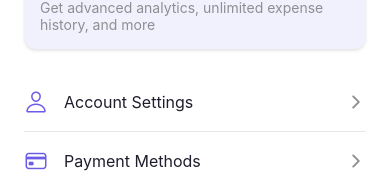
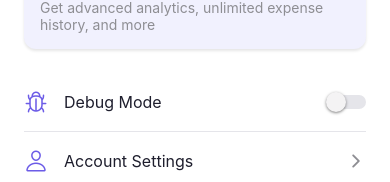
Before and after one commit to ohchillman/FinaneAiApp, a React Native app: screen /Profile in a window 390 px wide. Shown: the part 344-526 px from the top of the page. Built offline with nearby package versions, Linux system fonts and the light colour scheme.

Commit message:
Fix chart alignment and add debug toggle functionality

```diff
--- a/src/components/ExpenseChart.js
+++ b/src/components/ExpenseChart.js
@@ -1,8 +1,9 @@
 import React from 'react';
-import { View, Text, StyleSheet } from 'react-native';
+import { View, Text, StyleSheet, Platform } from 'react-native';
 import { LineChart } from 'react-native-chart-kit';
 import { Dimensions } from 'react-native';
 import theme from '../theme';
+import { useUser } from '../context/UserContext';
 
 // Calculate screen width dynamically for better responsiveness
 const getScreenWidth = () => {
@@ -22,6 +23,8 @@ const ExpenseChart = ({
   height = 220, // Increased height for better visualization
   style = {},
 }) => {
+  const { isDebugMode } = useUser();
+
   const chartConfig = {
     backgroundGradientFrom: theme.colors.background,
     backgroundGradientTo: theme.colors.background,
@@ -50,6 +53,13 @@ const ExpenseChart = ({
 
   return (
     <View style={[styles.container, style]}>
+      {isDebugMode && (
+        <View style={styles.debugInfo}>
+          <Text style={styles.debugText}>Chart Width: {screenWidth}px</Text>
+          <Text style={styles.debugText}>Data Points: {data.datasets[0].data.length}</Text>
+          <Text style={styles.debugText}>Labels: {data.labels.join(', ')}</Text>
+        </View>
+      )}
       <LineChart
         data={data}
         width={screenWidth}
@@ -72,7 +82,7 @@ const ExpenseChart = ({
 const styles = StyleSheet.create({
   container: {
     width: '100%', // Ensure container takes full width
-    alignItems: 'flex-start', // Align to start instead of center
+    alignItems: 'center', // Center the chart horizontally
     marginVertical: theme.spacing.md,
     paddingBottom: theme.spacing.md, // Add padding at bottom for time filter
   },
@@ -80,9 +90,22 @@ const styles = StyleSheet.create({
     borderRadius: theme.borderRadius.md,
     paddingRight: 0, // Remove default padding
     paddingLeft: 0,
-    marginLeft: 0, // Reset margin for proper alignment
+    marginLeft: 0,
     marginRight: 0,
   },
+  debugInfo: {
+    backgroundColor: 'rgba(0, 0, 0, 0.05)',
+    padding: 8,
+    borderRadius: 4,
+    marginBottom: 8,
+    width: '100%',
+  },
+  debugText: {
+    fontSize: 10,
+    color: theme.colors.primary,
+    fontFamily: Platform.OS === 'ios' ? 'Menlo' : 'monospace',
+    fontWeight: '500',
+  }
 });
 
 export default ExpenseChart;
--- a/src/context/UserContext.js
+++ b/src/context/UserContext.js
@@ -50,6 +50,7 @@ export const UserProvider = ({ children }) => {
     isLoading,
     updateUserProfile,
     refreshUserProfile: loadUserProfile,
+    isDebugMode: user.debugMode || false,
   };
 
   return (
--- a/src/screens/HomeScreen.js
+++ b/src/screens/HomeScreen.js
@@ -254,7 +254,7 @@ const styles = StyleSheet.create({
   },
   chartContainer: {
     marginVertical: theme.spacing.md,
-    alignItems: 'flex-start', // Align to start for proper chart positioning
+    alignItems: 'center', // Center align for proper chart positioning
     width: '100%', // Ensure container takes full width
   },
   // Use timeFilter naming convention from remote
--- a/src/screens/ProfileScreen.js
+++ b/src/screens/ProfileScreen.js
@@ -1,5 +1,5 @@
 import React, { useState } from 'react';
-import { View, Text, StyleSheet, SafeAreaView, Image, TouchableOpacity, ScrollView, Alert, ActivityIndicator } from 'react-native';
+import { View, Text, StyleSheet, SafeAreaView, Image, TouchableOpacity, ScrollView, Alert, ActivityIndicator, Switch } from 'react-native';
 import { Ionicons } from '@expo/vector-icons';
 import theme from '../theme';
 import Card from '../components/Card';
@@ -10,6 +10,12 @@ import { clearAllData } from '../services/storageService';
 const ProfileScreen = () => {
   const { user, isLoading, updateUserProfile } = useUser();
   const [isSigningOut, setIsSigningOut] = useState(false);
+  const [isDebugMode, setIsDebugMode] = useState(user.debugMode || false);
+
+  const toggleDebugMode = async (value) => {
+    setIsDebugMode(value);
+    await updateUserProfile({ debugMode: value });
+  };
 
   const menuItems = [
     { id: '1', title: 'Account Settings', icon: 'person-outline' },
@@ -99,6 +105,21 @@ const ProfileScreen = () => {
         )}
 
         <View style={styles.menuContainer}>
+          {/* Debug Mode Toggle */}
+          <View style={styles.menuItem}>
+            <View style={styles.menuItemLeft}>
+              <Ionicons name="bug-outline" size={24} color={theme.colors.primary} />
+              <Text style={styles.menuItemText}>Debug Mode</Text>
+            </View>
+            <Switch
+              trackColor={{ false: theme.colors.border, true: theme.colors.primaryLight }}
+              thumbColor={isDebugMode ? theme.colors.primary : '#f4f3f4'}
+              ios_backgroundColor={theme.colors.border}
+              onValueChange={toggleDebugMode}
+              value={isDebugMode}
+            />
+          </View>
+
           {menuItems.map((item) => (
             <TouchableOpacity
               key={item.id}
--- a/src/utils/constants.js
+++ b/src/utils/constants.js
@@ -33,6 +33,7 @@ export const DEFAULT_USER_PROFILE = {
   avatar: null,
   isPro: false,
   currency: '$',
+  debugMode: false,
 };
 
 // OpenRouter API configuration
```
